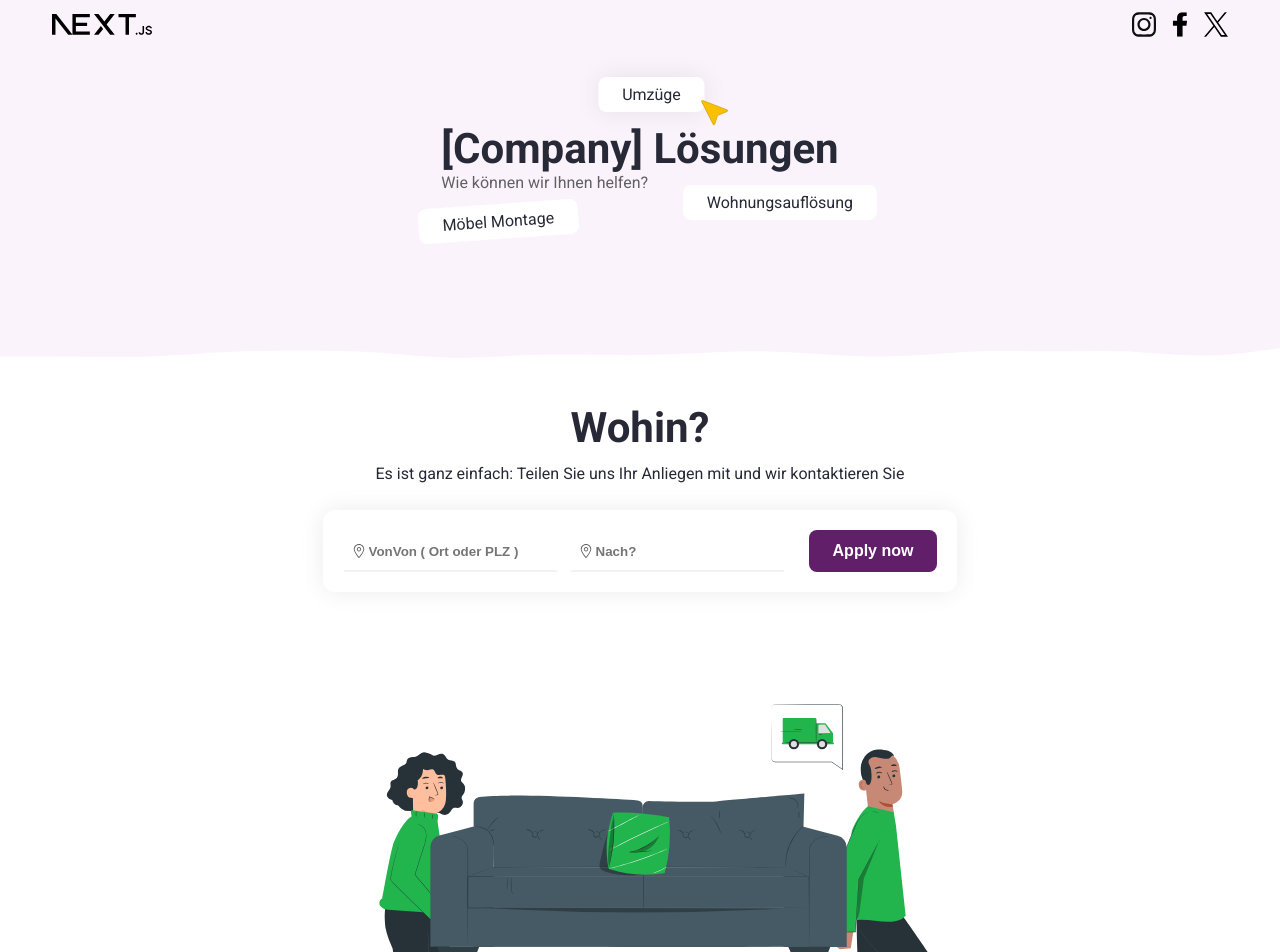
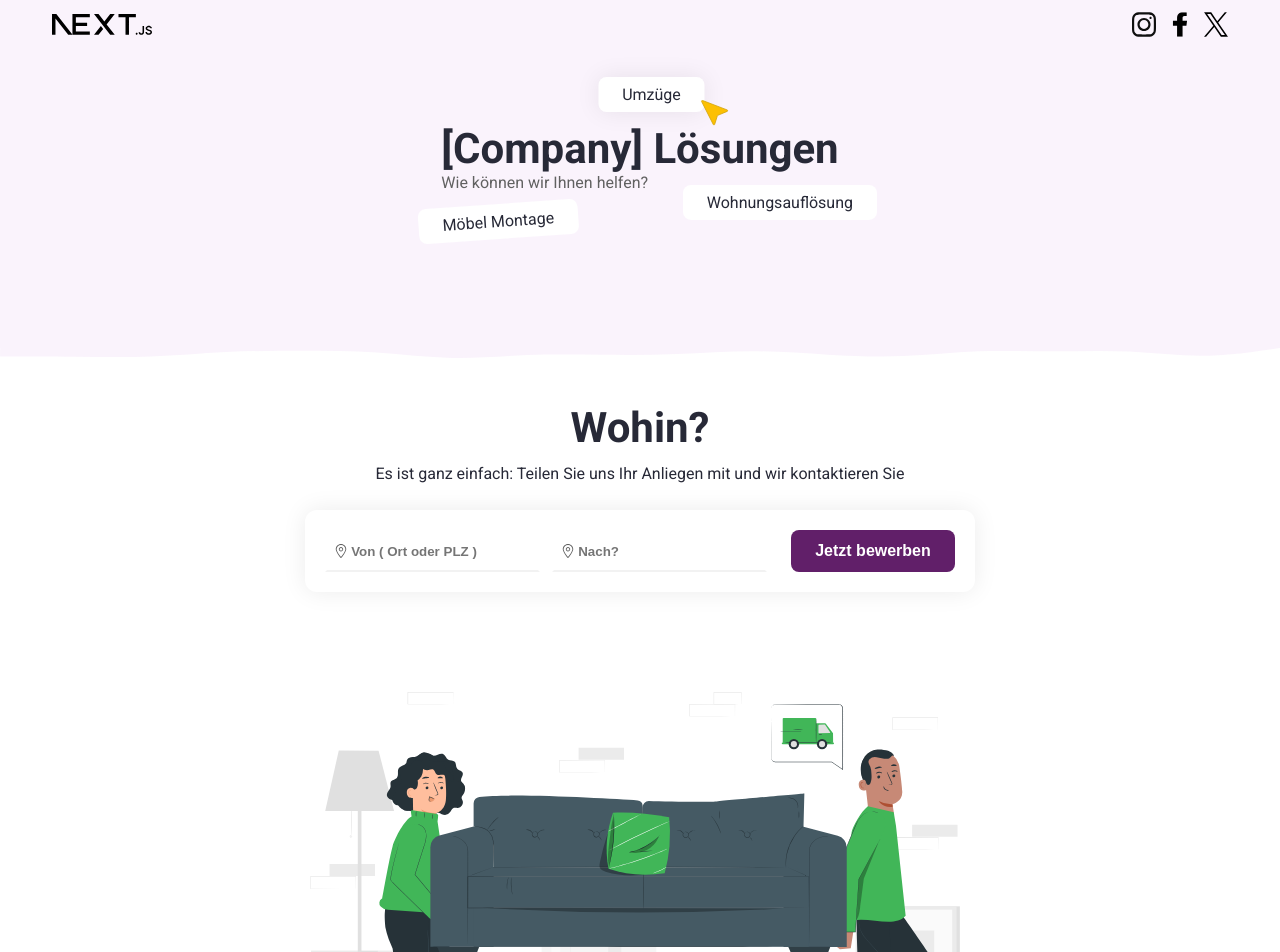
Before and after one commit to zaqoutm/umzuger, a Next.js app: page / in a window 1280 px wide. Shown: the top 952 px of the page. Built offline with nearby package versions, Linux system fonts and the light colour scheme.

Commit message:
landing page use server

```diff
--- a/src/app/page.module.css
+++ b/src/app/page.module.css
@@ -54,50 +54,6 @@
 }
 
 /*  */
-/* form section */
-.formSection {
-  padding: 24px 0;
-  min-height: 300px;
-  display: flex;
-  flex-direction: column;
-  gap: 12px;
-  align-items: center;
-  justify-content: center;
-}
-.form {
-  margin-top: 15px;
-  border-radius: 12px;
-  padding: 20px;
-  display: flex;
-  justify-content: center;
-  gap: 24px;
-  box-shadow: 0 0 24px rgba(0, 0, 0, 0.08);
-}
-.inputs {
-  display: flex;
-  gap: 12px;
-}
-
-/* input with icon */
-.iconedInput {
-  position: relative;
-  display: flex;
-}
-.iconedInput input {
-  padding-left: 24px;
-}
-.iconedInput img {
-  width: 20px;
-  height: auto;
-  height: 14px;
-  pointer-events: none;
-  position: absolute;
-  left: 6px;
-  top: 50%;
-  transform: translateY(-50%);
-}
-
-/*  */
 /*  */
 /*  */
 .transportImage {
@@ -105,7 +61,7 @@
   justify-content: center;
 }
 .transportImage img {
-  width: 700px;
+  max-width: 700px;
   height: auto;
 }
 
@@ -128,8 +84,15 @@
 .contactSectionLinks a {
   border: 1px solid #ddd;
   padding: 24px 34px;
+  border-radius: 6px;
 }
 .contactSectionLinks a img {
   width: 34px;
   height: auto;
+  transition: scale 0.6s, transform 0.3s, opacity 0.5s;
 }
+.contactSectionLinks a:hover img {
+  opacity: 0.7;
+  scale: 1.6;
+  transform: rotateZ(-5deg);
+}
--- a/src/app/page.tsx
+++ b/src/app/page.tsx
@@ -1,32 +1,13 @@
-"use client";
-import { useRouter } from "next/navigation";
 import styles from "./page.module.css";
-import { motion } from "motion/react";
-import { useForm, SubmitHandler } from "react-hook-form";
 import Image from "next/image";
 import Link from "next/link";
+import WohinFormComponent from "@/components/where-form/page";
+import * as motion from "motion/react-client";
 
 export default function Home() {
   const company_email = "example@mail.com";
   const company_phone = "+49123456789";
   const whatsappPhone = "+49123456789";
-
-  const router = useRouter();
-
-  type Inputs = {
-    von: string;
-    nach: string;
-  };
-
-  const {
-    handleSubmit,
-    register,
-    formState: { errors },
-  } = useForm<Inputs>({ defaultValues: {} });
-
-  const onSubmit: SubmitHandler<Inputs> = (data) => {
-    router.push(`/apply?von=${data.von}&nach=${data.nach}`);
-  };
 
   return (
     <div>
@@ -104,32 +85,10 @@ export default function Home() {
         <div className={styles.pageContainer}>
           {/*  */}
           {/* form section */}
-          <div className={styles.formSection}>
-            <h1>Wohin?</h1>
-            <p>Es ist ganz einfach: Teilen Sie uns Ihr Anliegen mit und wir kontaktieren Sie</p>
-            <form onSubmit={handleSubmit(onSubmit)} className={styles.form}>
-              <div className={styles.inputs}>
-                {/* iconedInput */}
-
-                <div className={styles.iconedInput}>
-                  <Image src='/location.svg' alt='' width={18} height={18} loading='eager' />
-                  <input
-                    placeholder='VonVon ( Ort oder PLZ )'
-                    {...register("von", { required: true, minLength: 4 })}
-                    className={errors.von && "inputError"}
-                  />
-                </div>
-                <div className={styles.iconedInput}>
-                  <Image src='/location.svg' alt='' width={18} height={18} loading='eager' />
-                  <input placeholder='Nach?' {...register("nach", { required: true, minLength: 4 })} className={errors.nach && "inputError"} />
-                </div>
-              </div>
-              <button type='submit'>Apply now</button>
-            </form>
-          </div>
+          <WohinFormComponent />
 
           <div className={styles.transportImage}>
-            <Image src={"/Moving-pana.svg"} alt='' width={24} height={24} loading='eager' />
+            <Image src={"/Moving-pana-4.svg"} alt='umzug bild' width={1000} height={24} loading='eager' />
           </div>
 
           {/*  */}
@@ -154,7 +113,7 @@ export default function Home() {
           </div>
 
           <div className={styles.transportImage}>
-            <Image src={"/Moving-pana-2.svg"} alt='' width={24} height={24} loading='eager' />
+            <Image src={"/Moving-pana-2.svg"} alt='umzug bild' width={1000} height={24} loading='eager' />
           </div>
         </div>
       </div>
--- /dev/null
+++ b/src/components/where-form/page.tsx
@@ -0,0 +1,43 @@
+"use client";
+import styles from "./styles.module.css";
+import { useForm, SubmitHandler } from "react-hook-form";
+import { useRouter } from "next/navigation";
+import Image from "next/image";
+
+export default function WohinFormComponent() {
+  const router = useRouter();
+
+  type Inputs = {
+    von: string;
+    nach: string;
+  };
+  const {
+    handleSubmit,
+    register,
+    formState: { errors },
+  } = useForm<Inputs>({ defaultValues: {} });
+
+  const onSubmit: SubmitHandler<Inputs> = (data) => {
+    router.push(`/apply?von=${data.von}&nach=${data.nach}`);
+  };
+
+  return (
+    <div className={styles.formSection}>
+      <h1>Wohin?</h1>
+      <p>Es ist ganz einfach: Teilen Sie uns Ihr Anliegen mit und wir kontaktieren Sie</p>
+      <form onSubmit={handleSubmit(onSubmit)} className={styles.form}>
+        <div className={styles.inputs}>
+          <div className={styles.iconedInput}>
+            <Image src='/location.svg' alt='' width={18} height={18} loading='eager' />
+            <input placeholder='Von ( Ort oder PLZ )' {...register("von", { required: true, minLength: 4 })} className={errors.von && "inputError"} />
+          </div>
+          <div className={styles.iconedInput}>
+            <Image src='/location.svg' alt='' width={18} height={18} loading='eager' />
+            <input placeholder='Nach?' {...register("nach", { required: true, minLength: 4 })} className={errors.nach && "inputError"} />
+          </div>
+        </div>
+        <button type='submit'>Jetzt bewerben</button>
+      </form>
+    </div>
+  );
+}
--- /dev/null
+++ b/src/components/where-form/styles.module.css
@@ -0,0 +1,41 @@
+.formSection {
+  padding: 24px 0;
+  min-height: 300px;
+  display: flex;
+  flex-direction: column;
+  gap: 12px;
+  align-items: center;
+  justify-content: center;
+}
+.form {
+  margin-top: 15px;
+  border-radius: 12px;
+  padding: 20px;
+  display: flex;
+  justify-content: center;
+  gap: 24px;
+  box-shadow: 0 0 24px rgba(0, 0, 0, 0.08);
+}
+.inputs {
+  display: flex;
+  gap: 12px;
+}
+
+/* input with icon */
+.iconedInput {
+  position: relative;
+  display: flex;
+}
+.iconedInput input {
+  padding-left: 24px;
+}
+.iconedInput img {
+  width: 20px;
+  height: auto;
+  height: 14px;
+  pointer-events: none;
+  position: absolute;
+  left: 6px;
+  top: 50%;
+  transform: translateY(-50%);
+}
```
Also changed, not shown: public/Moving-pana-4.svg (added), public/Moving-pana.svg (deleted).
